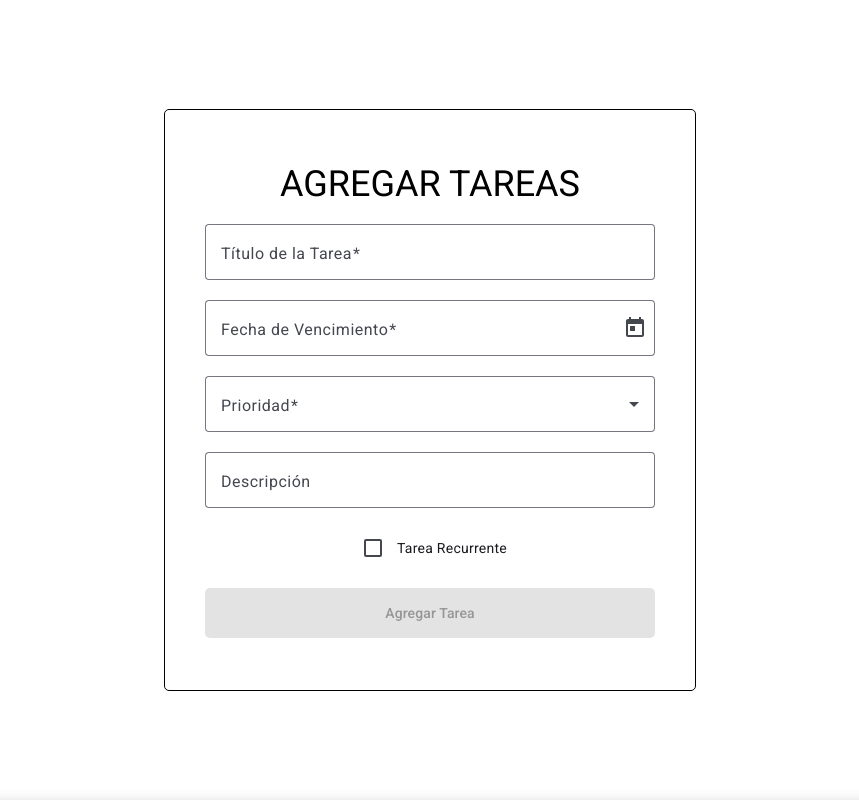
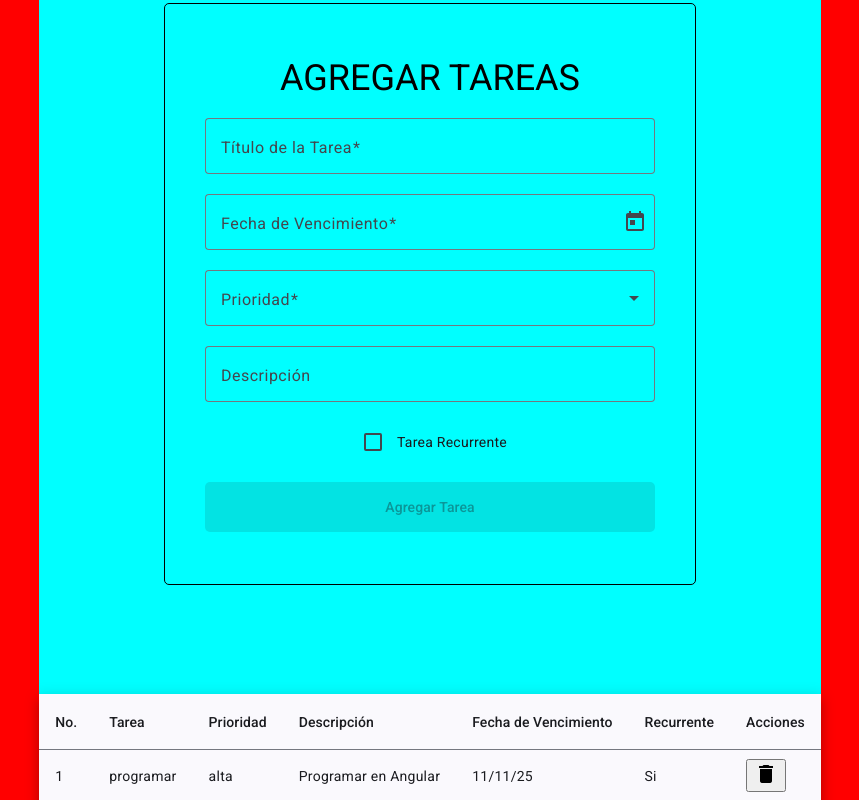
Before and after one commit to AlenOviedo92/ToDo_list, an Angular app: page / in a window 1280 px wide. Shown: the top 800 px of the page, without its empty margins (210-1069 px from the left). Built offline with nearby package versions, Linux system fonts and the light colour scheme.

Commit message:
Agrego botón Eliminar en la tabla

```diff
--- a/src/app/components/add-task/add-task.component.html
+++ b/src/app/components/add-task/add-task.component.html
@@ -1,4 +1,4 @@
-<div class="body">
+<div class="container">
     <form
         [formGroup]="taskForm"
         (ngSubmit)="addTask()"
--- a/src/app/components/add-task/add-task.component.scss
+++ b/src/app/components/add-task/add-task.component.scss
@@ -1,9 +1,10 @@
-.body {
+.container {
     display: flex;
     justify-content: center;
     align-items: center;
     height: 100vh;
     margin: 0;
+    background-color: aqua;
 }
 
 .form_container {
--- a/src/app/components/list-task/list-task.component.html
+++ b/src/app/components/list-task/list-task.component.html
@@ -35,6 +35,17 @@
         <td mat-cell *matCellDef="let element"> {{element.recurring}} </td>
     </ng-container>
 
+    <!-- Actions Column -->
+    <ng-container matColumnDef="actions">
+        <th mat-header-cell *matHeaderCellDef> Acciones </th>
+        <td mat-cell *matCellDef="let element">
+                <button mat-icon-button color="warn">
+                <!-- (click)="deleteTask(element.id)" -->
+                <mat-icon>delete</mat-icon>
+            </button>
+        </td>
+    </ng-container>
+
     <tr mat-header-row *matHeaderRowDef="displayedColumns"></tr>
     <tr mat-row *matRowDef="let row; columns: displayedColumns;"></tr>
 </table>
--- a/src/app/components/list-task/list-task.component.ts
+++ b/src/app/components/list-task/list-task.component.ts
@@ -1,5 +1,7 @@
 import { Component } from '@angular/core';
 import { MatTableModule } from '@angular/material/table';
+import { MatIconModule } from '@angular/material/icon';
+import { MatCheckboxModule } from '@angular/material/checkbox';
 import { ITask } from '../../models/tasks';
 import { TaskService } from '../../services/task.service';
 import { Observable } from 'rxjs';
@@ -7,12 +9,16 @@ import { Observable } from 'rxjs';
 @Component({
     selector: 'app-list-task',
     standalone: true,
-    imports: [MatTableModule],
+    imports: [
+        MatTableModule,
+        MatIconModule,
+        MatCheckboxModule
+    ],
     templateUrl: './list-task.component.html',
     styleUrl: './list-task.component.scss'
 })
 export class ListTaskComponent {
-    displayedColumns: string[] = ['position', 'task', 'priority', 'description', 'date', 'recurring'];
+    displayedColumns: string[] = ['position', 'task', 'priority', 'description', 'date', 'recurring', 'actions'];
     dataSource$: Observable<ITask[]>;
 
     constructor(private taskService: TaskService) {
--- a/src/app/services/task.service.ts
+++ b/src/app/services/task.service.ts
@@ -19,4 +19,9 @@ export class TaskService {
         this.tasks.push(newTask);
         this.tasksSubject.next([...this.tasks]); // Emitir el nuevo listado de tareas
     }
+
+    // deleteTask(id: number) {
+    //     const updatedTasks = this.tasksSubject.getValue().filter(task => task.id !== id);
+    //     this.tasksSubject.next(updatedTasks);
+    // }
 }
--- a/src/styles.scss
+++ b/src/styles.scss
@@ -1,4 +1,12 @@
-/* You can add global styles to this file, and also import other style files */
+html {
+    // font-family: Roboto, "Helvetica Neue", sans-serif
+}
 
-html, body { height: 100%; }
-body { margin: 0; font-family: Roboto, "Helvetica Neue", sans-serif; }
+body {
+    display: flex;
+    justify-content: center;
+    align-items: center;
+    height: 100vh;
+    margin: 0;
+    background-color: red;
+}
```
Also changed, not shown: src/app/directives/status-task.directive.ts (added, +11 -0 lines).
